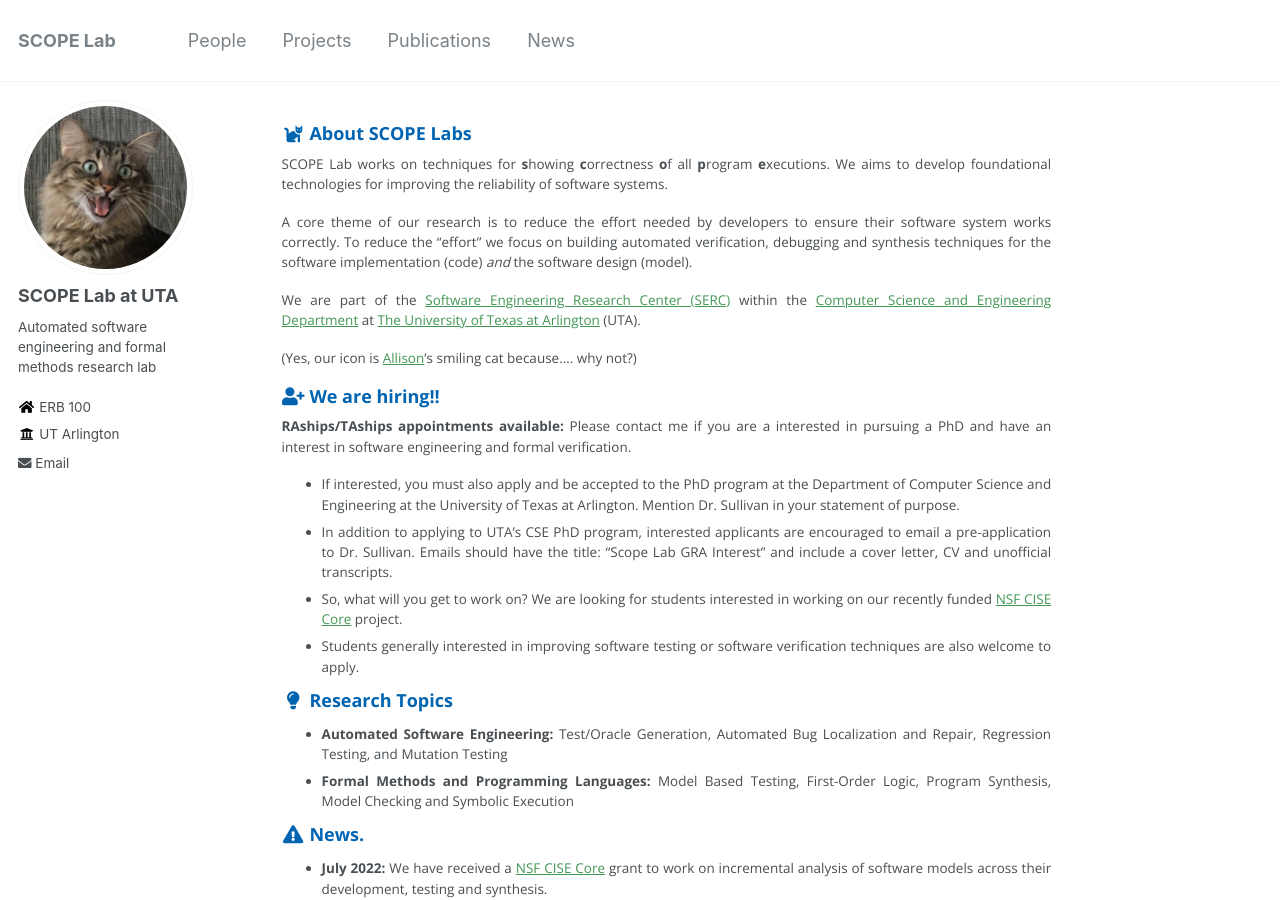
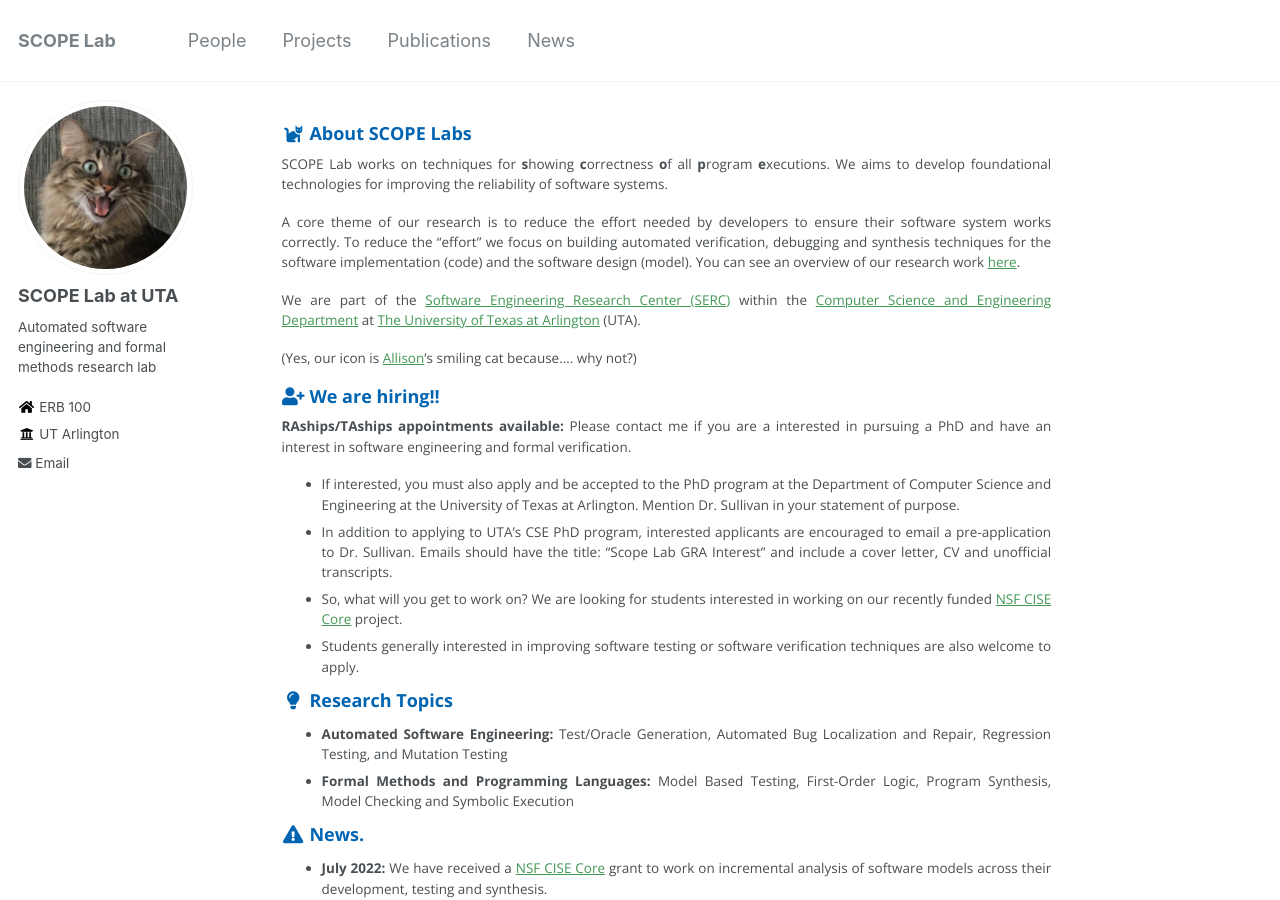
Before and after one commit to SCOPELabUTA/SCOPELabUTA.github.io, a Jekyll site: the page built from _pages/about.md, in a window 1280 px wide and 900 px high. Built offline with Jekyll 4.4.1, drawn with Linux system fonts in a browser that asks for light colours.

Commit message:
Update about.md

```diff
--- a/_pages/about.md
+++ b/_pages/about.md
@@ -11,7 +11,7 @@ redirect_from:
 ### <i class="fa fa-fw fa-cat" aria-hidden="true"></i> About SCOPE Labs
 SCOPE Lab works on techniques for **s**howing **c**orrectness **o**f all **p**rogram **e**xecutions. We aims to develop foundational technologies for improving the reliability of software systems.
 
-A core theme of our research is to reduce the effort needed by developers to ensure their software system works correctly. To reduce the "effort" we focus on building automated verification, debugging and synthesis techniques for the software implementation (code) _and_ the software design (model).
+A core theme of our research is to reduce the effort needed by developers to ensure their software system works correctly. To reduce the "effort" we focus on building automated verification, debugging and synthesis techniques for the software implementation (code) and the software design (model). You can see an overview of our research work [here](/files/ScopeLabOverview.pdf).
 
 We are part of the [Software Engineering Research Center (SERC)](https://se-research-center.uta.edu/) within the [Computer Science and Engineering Department](https://www.uta.edu/academics/schools-colleges/engineering/academics/departments/cse) at [The University of Texas at Arlington](https://www.uta.edu/) (UTA).
 
```
